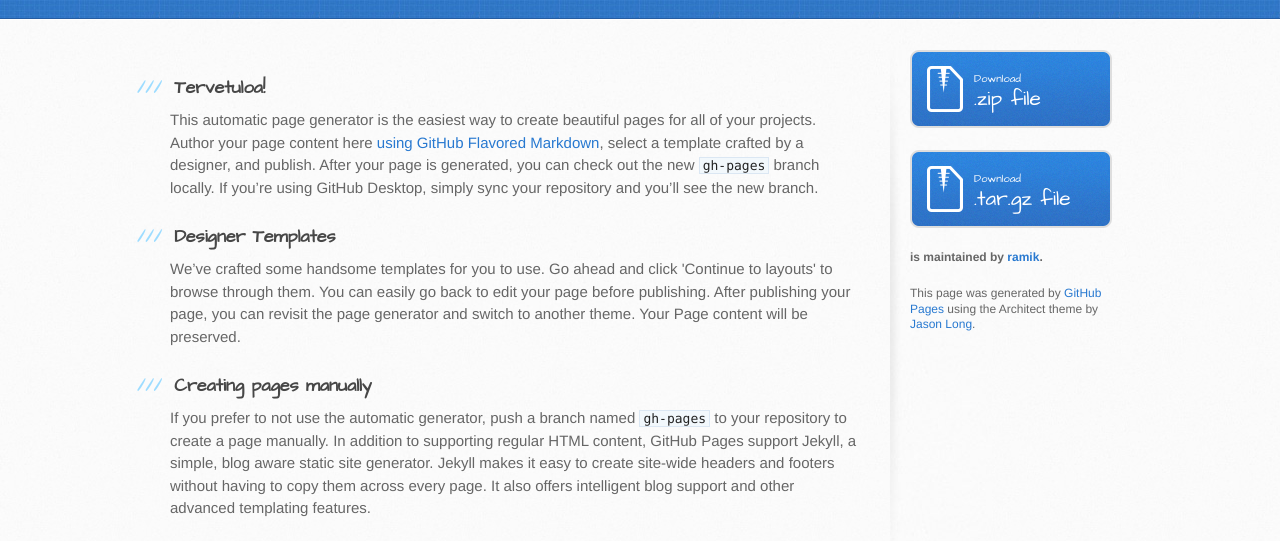
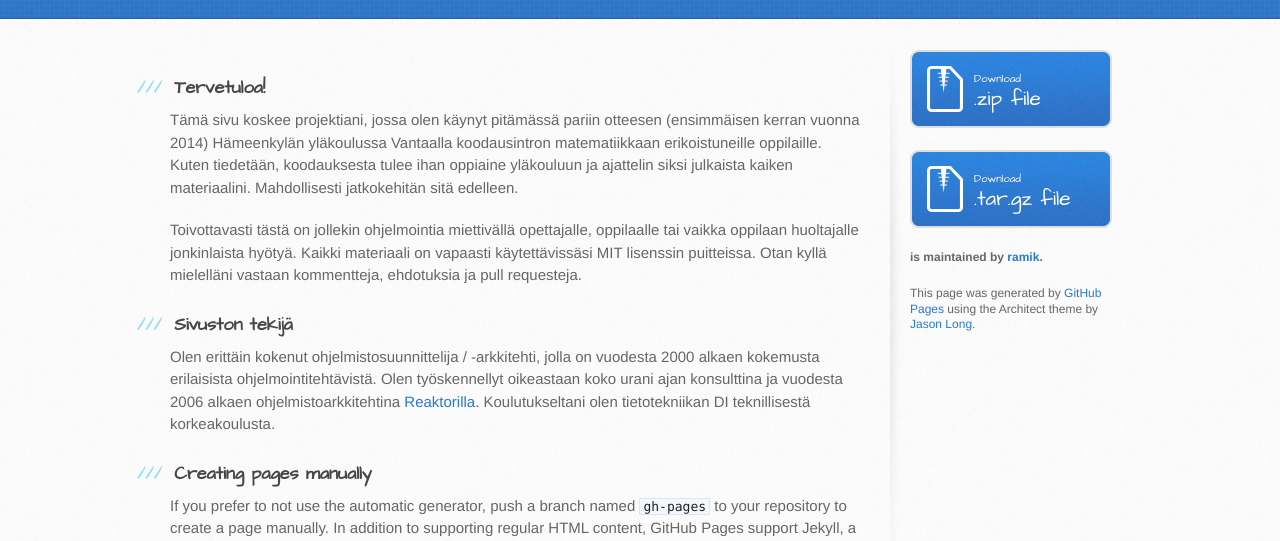
Before and after one commit to ramik/code-introduction-to-junior-high-school, a plain HTML site: page index.html in a window 1280 px wide. Shown: the part 220-761 px from the top of the page. Drawn offline with Linux system fonts and the light colour scheme.

Commit message:
Add short intro about the project

```diff
--- a/index.html
+++ b/index.html
@@ -35,19 +35,24 @@
         <a id="welcome-to-github-pages" class="anchor" href="#welcome-to-github-pages" aria-hidden="true"><span
                 class="octicon octicon-link"></span></a>Tervetuloa!</h3>
 
-      <p>This automatic page generator is the easiest way to create beautiful pages for all of your projects. Author
-        your page content here <a href="https://guides.github.com/features/mastering-markdown/">using GitHub Flavored
-          Markdown</a>, select a template crafted by a designer, and publish. After your page is generated, you can
-        check out the new <code>gh-pages</code> branch locally. If you’re using GitHub Desktop, simply sync your
-        repository and you’ll see the new branch.</p>
+      <p>Tämä sivu koskee projektiani, jossa olen käynyt pitämässä pariin otteesen (ensimmäisen kerran vuonna 2014)
+        Hämeenkylän yläkoulussa Vantaalla koodausintron matematiikkaan erikoistuneille oppilaille. Kuten tiedetään,
+        koodauksesta tulee ihan oppiaine yläkouluun ja ajattelin siksi julkaista kaiken materiaalini. Mahdollisesti
+        jatkokehitän sitä edelleen. </p>
+
+      <p>Toivottavasti tästä on jollekin ohjelmointia miettivällä opettajalle, oppilaalle tai vaikka oppilaan
+        huoltajalle jonkinlaista hyötyä. Kaikki materiaali on vapaasti käytettävissäsi MIT lisenssin puitteissa. Otan
+        kyllä mielelläni vastaan kommentteja, ehdotuksia ja pull requesteja.</p>
 
       <h3>
         <a id="designer-templates" class="anchor" href="#designer-templates" aria-hidden="true"><span
-                class="octicon octicon-link"></span></a>Designer Templates</h3>
+                class="octicon octicon-link"></span></a>Sivuston tekijä</h3>
 
-      <p>We’ve crafted some handsome templates for you to use. Go ahead and click 'Continue to layouts' to browse
-        through them. You can easily go back to edit your page before publishing. After publishing your page, you can
-        revisit the page generator and switch to another theme. Your Page content will be preserved.</p>
+      <p>Olen erittäin kokenut ohjelmistosuunnittelija / -arkkitehti, jolla on vuodesta 2000 alkaen kokemusta
+        erilaisista
+        ohjelmointitehtävistä. Olen työskennellyt oikeastaan koko urani ajan konsulttina ja vuodesta 2006 alkaen
+        ohjelmistoarkkitehtina <a href="http://www.reaktor.com">Reaktorilla</a>. Koulutukseltani olen tietotekniikan
+        DI teknillisestä korkeakoulusta.</p>
 
       <h3>
         <a id="creating-pages-manually" class="anchor" href="#creating-pages-manually" aria-hidden="true"><span
```
